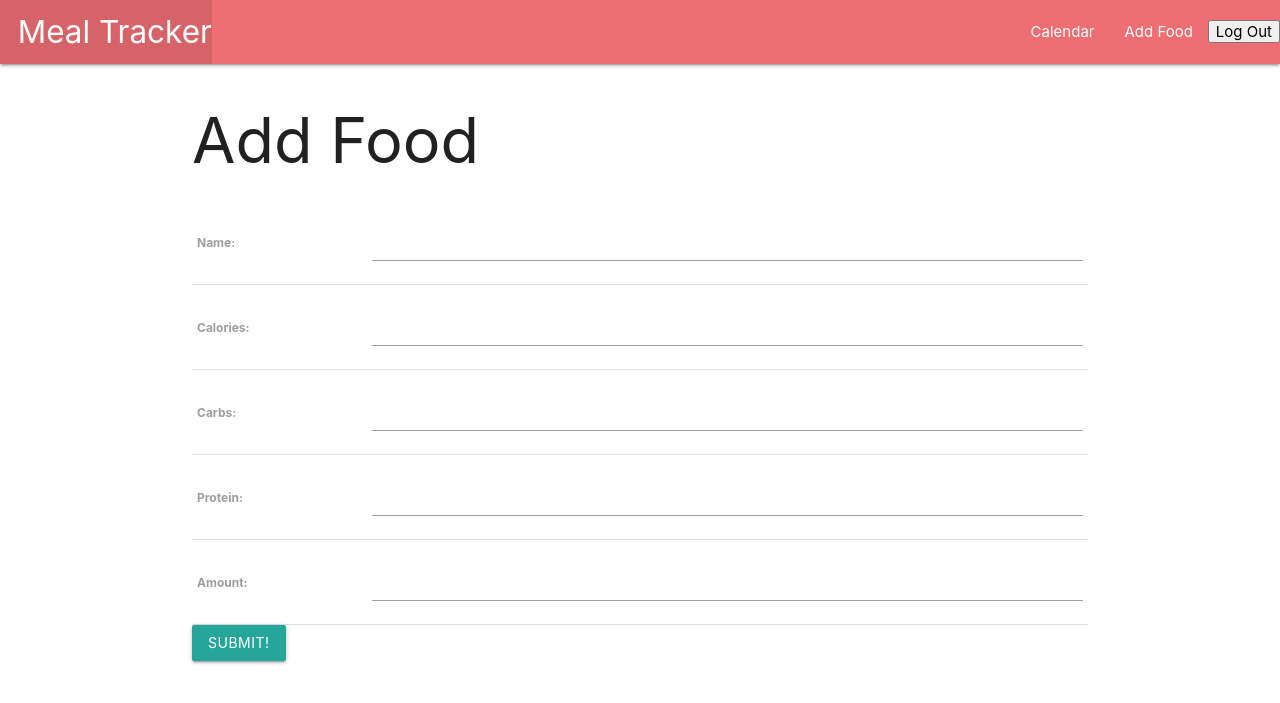
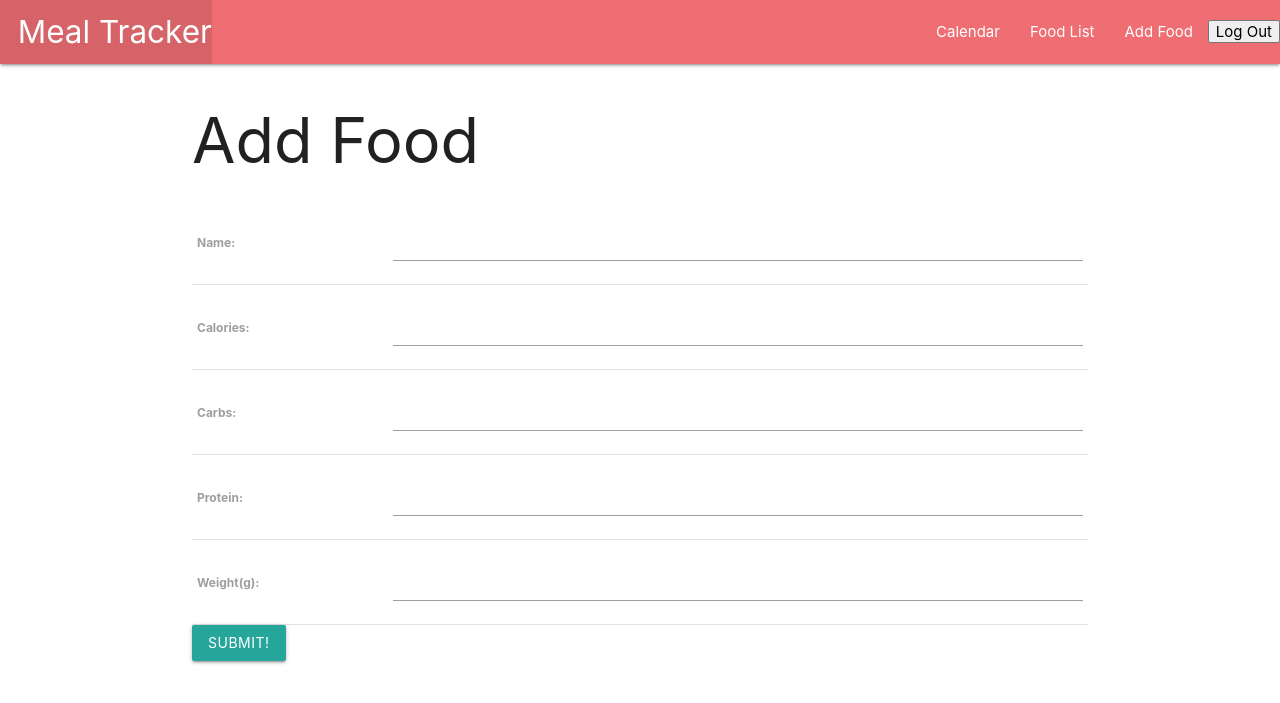
Before and after one commit to kelleralex04/meal-tracker, a Django app: page /foods/create/ in a window 1280 px wide. Shown: the top 703 px of the page. Run offline with Django 5.2, Linux system fonts and the light colour scheme; the visitor is signed in with stand-in values (Sample User, id 1).

Commit message:
change label for food amount on add form

```diff
--- a/main_app/models.py
+++ b/main_app/models.py
@@ -17,8 +17,7 @@ class Food(models.Model):
     calories = models.IntegerField()
     carbs = models.IntegerField()
     protein = models.IntegerField()
-    amount = models.IntegerField()
-
+    amount = models.IntegerField(verbose_name='Weight(g)')
     def __str__(self):
         return self.name
 
--- a/main_app/templates/base.html
+++ b/main_app/templates/base.html
@@ -20,6 +20,7 @@
                     <ul class="right">
                         {% if user.is_authenticated %}
                             <li><a href="{% url 'calendar' %}">Calendar</a></li>
+                            <li><a href="{% url 'foods_list' %}">Food List</a></li>
                             <li><a href="{% url 'foods_create' %}">Add Food</a></li>
                             <li>
                                 <form action="{% url 'logout' %}" method="POST">
--- a/main_app/templates/calendar.html
+++ b/main_app/templates/calendar.html
@@ -20,6 +20,8 @@
                     <ul class="right">
                         {% if user.is_authenticated %}
                         <li><a href="{% url 'calendar' %}">Calendar</a></li>
+                        <li><a href="{% url 'foods_list' %}">Food List</a></li>
+                        <li><a href="{% url 'foods_create' %}">Add Food</a></li>
                         <li>
                             <form action="{% url 'logout' %}" method="POST">
                                 {% csrf_token %}
```
Also changed, not shown: main_app/migrations/0006_alter_food_amount.py (added).
